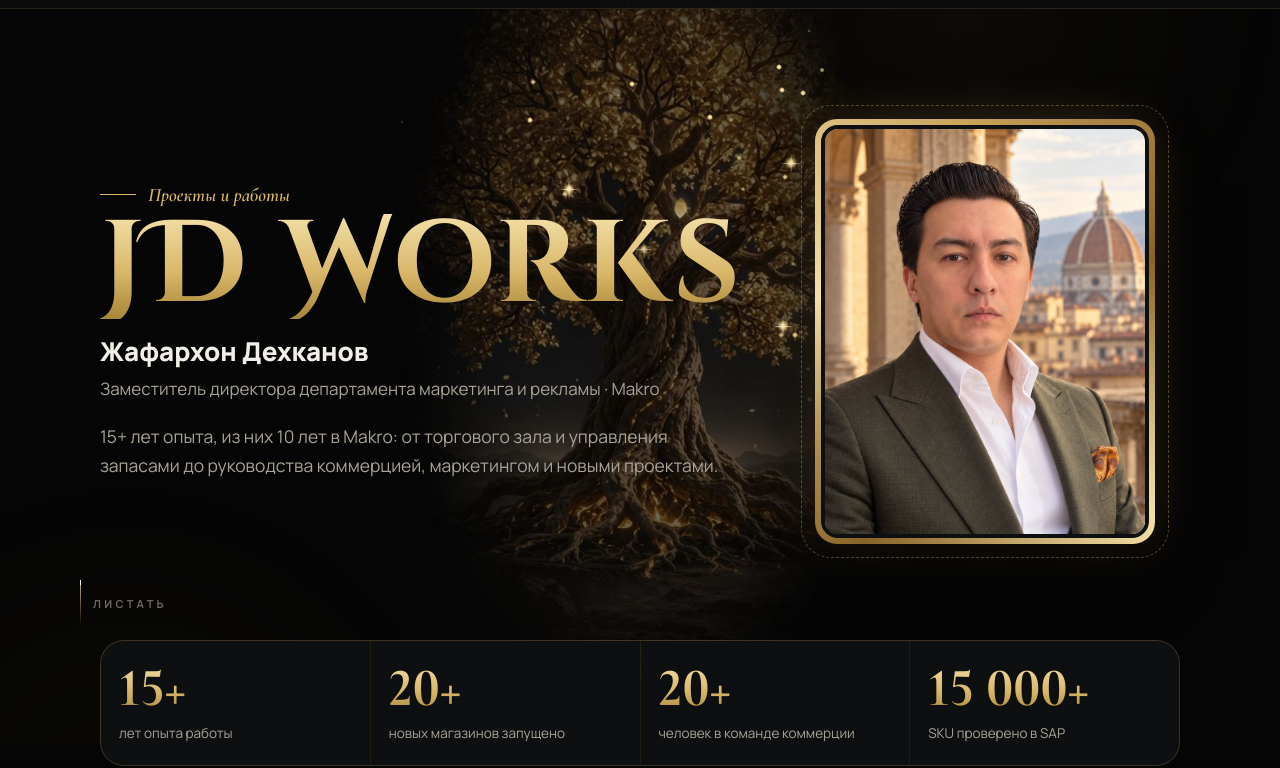
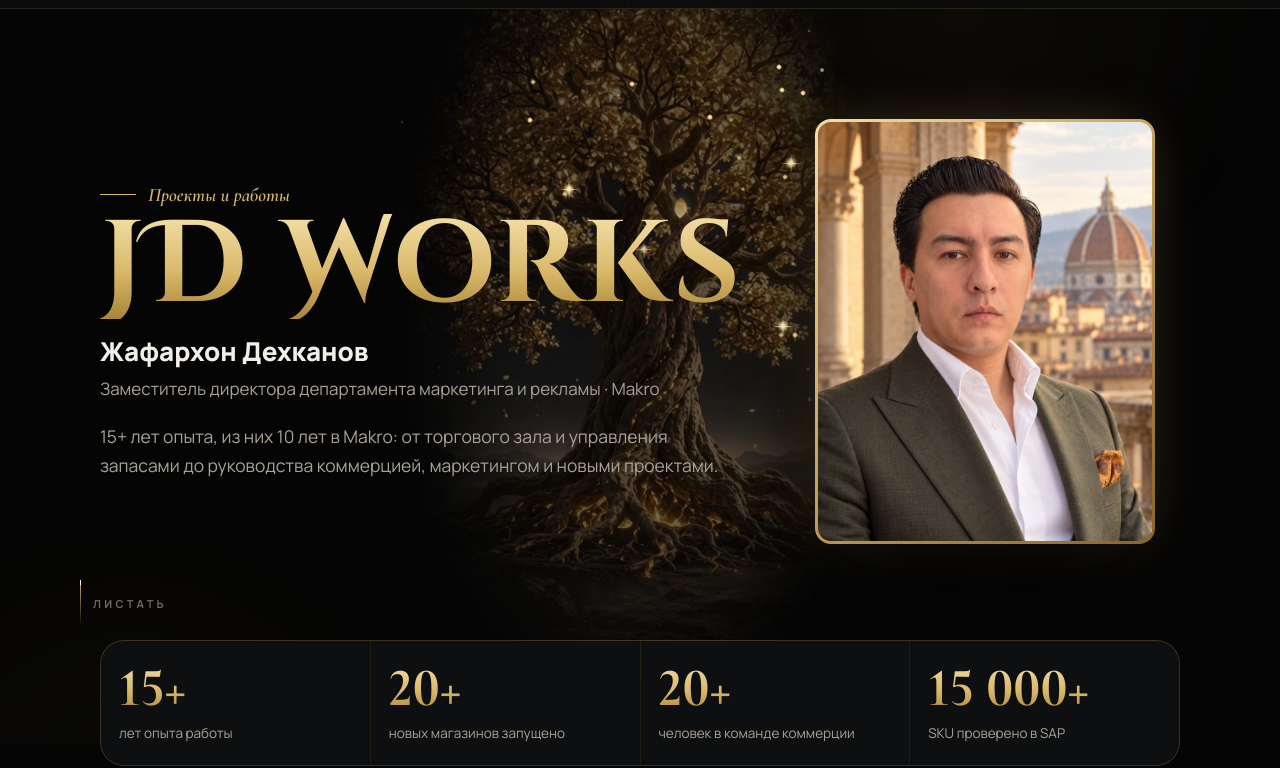
Before and after one commit to jaf2922j-dotcom/jaf2922j-dotcom.github.io, a plain HTML site: page index.html in a window 1280 px wide. Shown: the part 56-824 px from the top of the page. Drawn offline with Linux system fonts and the light colour scheme.

Commit message:
JD Works: thin gold portrait frame like the resume card
Co-Authored-By: Claude Opus 5.5 (1M context) <noreply@anthropic.com>
Claude-Session: https://claude.ai/code/session_01LwMjhTR5oTZzt3nybLR84e

```diff
--- a/index.html
+++ b/index.html
@@ -6,7 +6,7 @@
 <title>JD Works · Жафархон Дехканов</title>
 
 <link rel="preload" href="fonts/manrope-cyrillic-400-normal.woff2" as="font" type="font/woff2" crossorigin><link rel="preload" href="fonts/cormorant-unicase-cyrillic-600-normal.woff2" as="font" type="font/woff2" crossorigin>
-<link rel="stylesheet" href="style.css?v=1793001000">
+<link rel="stylesheet" href="style.css?v=1793001300">
 <meta name="description" content="JD Works — проекты и работы Жафархона Дехканова: ритейл, коммерция, маркетинг, запуск новых форматов.">
 <meta property="og:type" content="website"><meta property="og:title" content="JD Works · Жафархон Дехканов"><meta property="og:description" content="Проекты и работы Жафархона Дехканова: ритейл, коммерция, маркетинг, новые форматы.">
 <meta property="og:image" content="https://jaf2922j-dotcom.github.io/img/og.jpg"><meta name="twitter:card" content="summary_large_image">
--- a/style.css
+++ b/style.css
@@ -57,8 +57,8 @@ h2{font:800 clamp(24px,3.4vw,34px)/1.1 var(--fb);letter-spacing:-.02em;margin:0
 .hero h1{font:700 clamp(60px,11vw,128px)/.9 var(--fs);letter-spacing:.02em}
 .nm{font:800 clamp(20px,2.6vw,26px) var(--fb)}
 .rl{margin-top:6px;color:var(--mu);font-size:17px}
-.pf{justify-self:center;width:min(340px,70vw);aspect-ratio:4/5;border-radius:22px;padding:6px;background:conic-gradient(from 210deg,#8A6426,#F3DFA6,#C9A45C,#8A6426,#F3DFA6,#8A6426);box-shadow:0 40px 80px -30px rgba(0,0,0,.9),0 0 60px -14px rgba(217,170,95,.35)}
-.pf span{display:block;width:100%;height:100%;border-radius:17px;overflow:hidden;border:4px solid var(--bg)}
+.pf{justify-self:center;width:min(340px,70vw);aspect-ratio:4/5;border-radius:16px;padding:3px;background:linear-gradient(135deg,#F3DFA6,#C9A45C 45%,#8A6426);box-shadow:0 40px 80px -30px rgba(0,0,0,.9),0 0 60px -14px rgba(217,170,95,.35)}
+.pf span{display:block;width:100%;height:100%;border-radius:13px;overflow:hidden}
 .pf img{width:100%;height:100%;object-fit:cover;object-position:center top;display:block}
 .tiles{display:grid;gap:12px;grid-template-columns:repeat(auto-fit,minmax(196px,1fr));padding-bottom:clamp(48px,8vw,90px)}
 .tile{position:relative;display:flex;flex-direction:column;gap:6px;min-height:170px;padding:22px;border-radius:24px;border:1px solid var(--ln);background:linear-gradient(160deg,#211E1A,#131315);text-decoration:none;transition:border-color .3s,transform .3s}
@@ -208,7 +208,7 @@ html.pre body{background:#030303}
 .sec>h2.in::after,html:not(.js) .sec>h2::after{transform:none}
 /* photo ring */
 .pf{position:relative}
-.pf::before{content:"";position:absolute;inset:-14px;border-radius:30px;border:1px dashed rgba(217,184,106,.35)}
+.pf::before{display:none}
 .pf::after{display:none;content:"";position:absolute;inset:-22px;border-radius:50%;pointer-events:none;
  background:radial-gradient(circle at 50% 6px,#F3DFA6 0 4px,transparent 5px);filter:drop-shadow(0 0 6px #F3DFA6);animation:spin 12s linear infinite}
 @keyframes spin{to{transform:rotate(360deg)}}
```
Also changed, not shown: about.html (+1 -1 lines), loyalty.html (+1 -1 lines), mediakit.html (+1 -1 lines), projects.html (+1 -1 lines), reports.html (+1 -1 lines).
